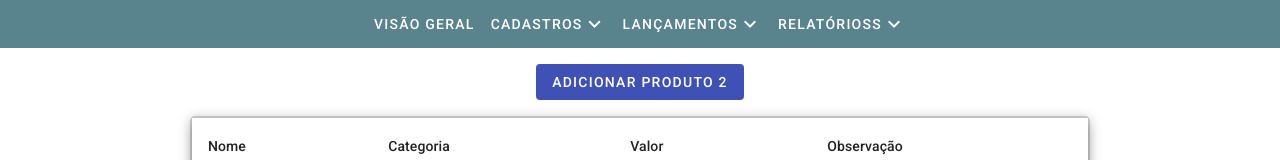
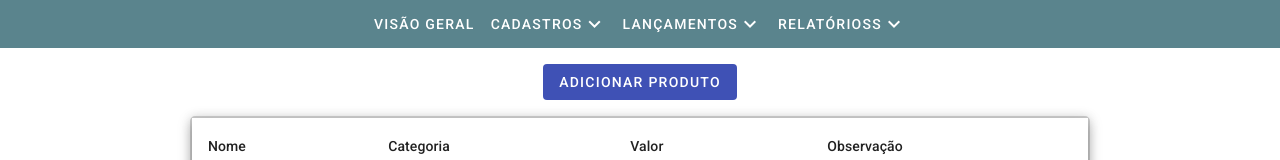
Before and after one commit to carlosgaspari1998/demands, an Angular app: page / in a window 1280 px wide. Shown: the top 160 px of the page. Built offline with nearby package versions, Linux system fonts and the light colour scheme.

Commit message:
altera descricao

```diff
--- a/src/app/demands-view/demands-view.component.html
+++ b/src/app/demands-view/demands-view.component.html
@@ -35,7 +35,7 @@
   </div>
 
   <div class="add">
-    <button mat-flat-button type="button" color="primary" (click)="addData(); openBottomSheet()">ADICIONAR PRODUTO 2</button>
+    <button mat-flat-button type="button" color="primary" (click)="addData(); openBottomSheet()">ADICIONAR PRODUTO</button>
   </div>
 
   <div class="container-table">
```
